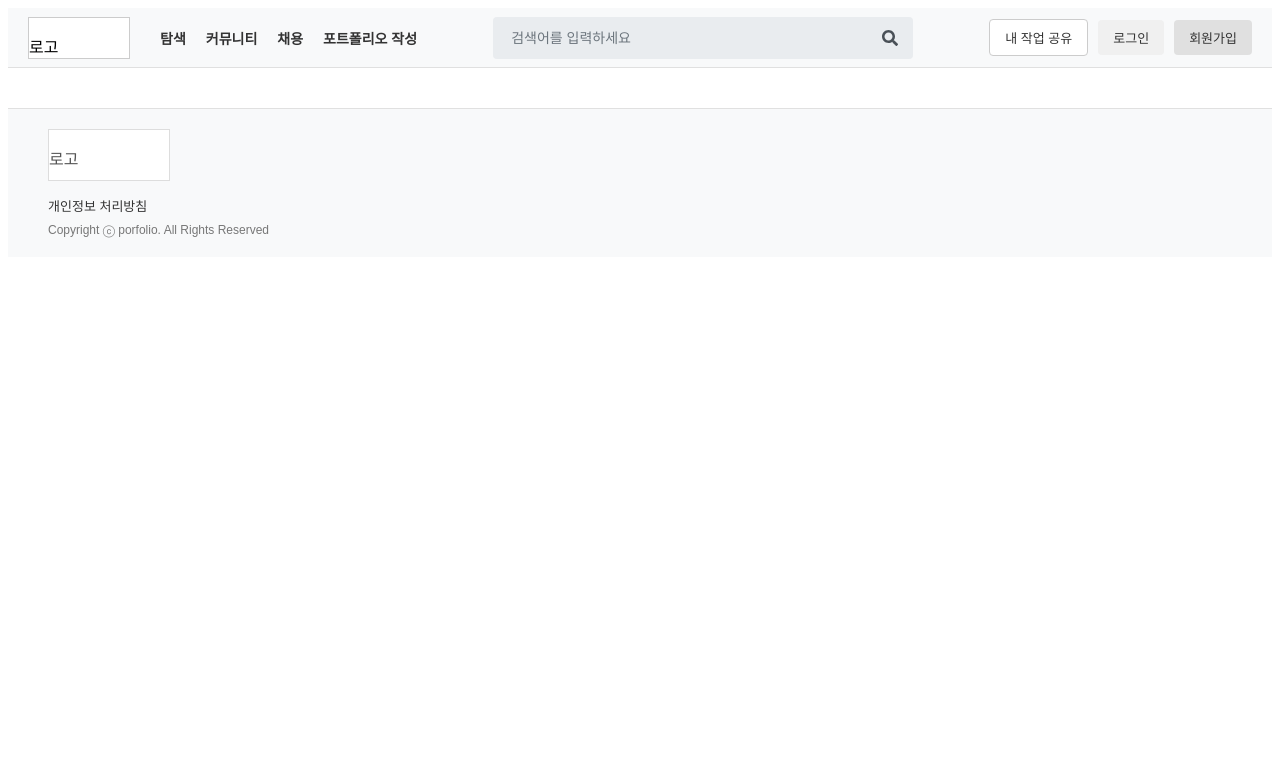
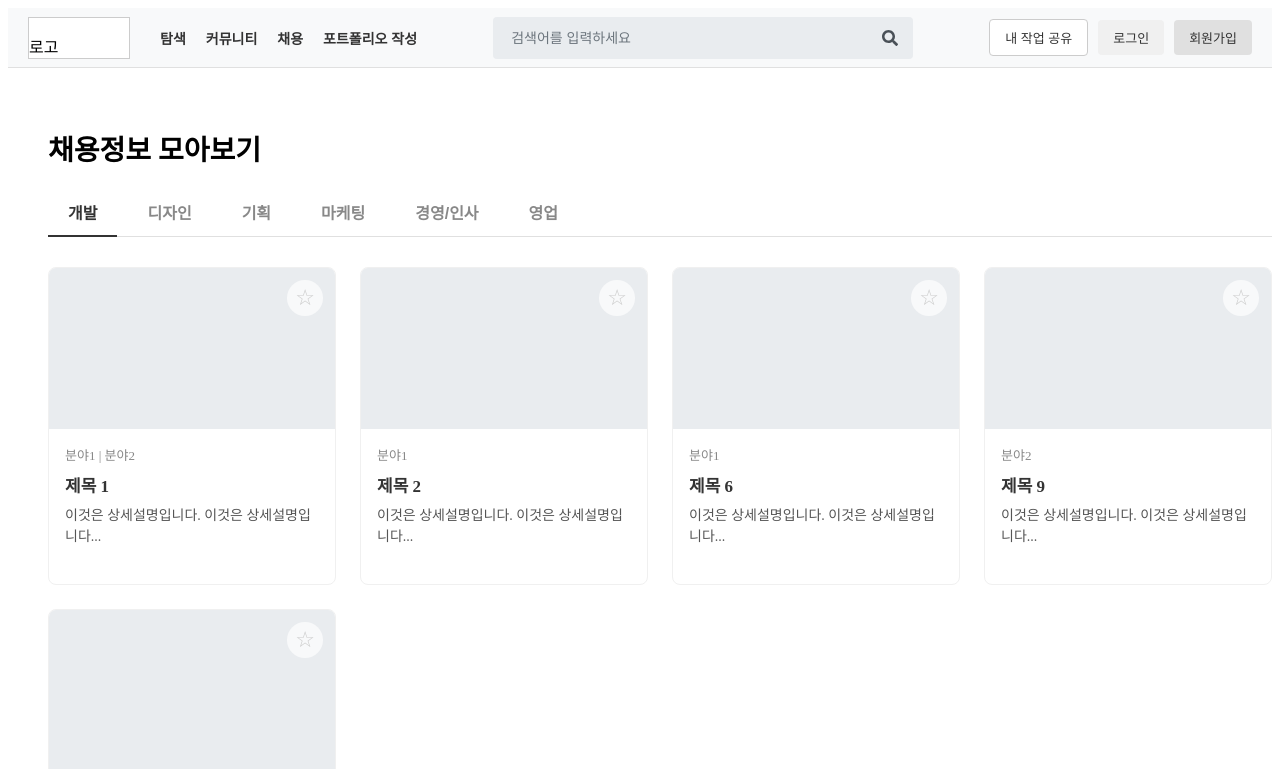
Before and after one commit to SMU-LIKELION-PROJECT-TEAM-2/resume-portfolio-frontend, a React app: page /jobs in a window 1280 px wide. Shown: the top 769 px of the page. Built offline with nearby package versions, Linux system fonts and the light colour scheme; the HTML template or start-up script is replaced by a standard one.

Commit message:
FEAT: Jobs Page 추가

```diff
--- a/src/Layout/Header/Header.jsx
+++ b/src/Layout/Header/Header.jsx
@@ -13,7 +13,7 @@ const Header = () => {
         <nav className="navigation">
           <Link to="/" className="nav-link">탐색</Link>
           <a href="#community" className="nav-link">커뮤니티</a>
-          <a href="#jobs" className="nav-link">채용</a>
+          <Link to="/jobs" className="nav-link">채용</Link>
           <Link to="/editor" className="nav-link">포트폴리오 작성</Link>
         </nav>
       </div>
--- /dev/null
+++ b/src/components/JobsPage/JobCategoryTabs.jsx
@@ -0,0 +1,56 @@
+import React from 'react';
+import styled from '@emotion/styled';
+
+const TabsContainer = styled.div`
+  display: flex;
+  gap: 10px;
+  margin-bottom: 30px;
+  border-bottom: 1px solid #e0e0e0;
+`;
+
+const TabButton = styled.button`
+  padding: 12px 20px;
+  font-size: 16px;
+  font-weight: bold;
+  color: ${props => (props.active ? '#333' : '#888')};
+  background-color: transparent;
+  border: none;
+  cursor: pointer;
+  position: relative;
+
+  &::after {
+    content: '';
+    position: absolute;
+    bottom: -1px;
+    left: 0;
+    right: 0;
+    height: 2px;
+    background-color: #333;
+    transform: ${props => (props.active ? 'scaleX(1)' : 'scaleX(0)')};
+    transition: transform 0.3s ease-in-out;
+  }
+
+  &:hover {
+    color: #333;
+  }
+`;
+
+const categories = ['개발', '디자인', '기획', '마케팅', '경영/인사', '영업'];
+
+const JobCategoryTabs = ({ activeCategory, onSelectCategory }) => {
+  return (
+    <TabsContainer>
+      {categories.map(category => (
+        <TabButton
+          key={category}
+          active={activeCategory === category}
+          onClick={() => onSelectCategory(category)}
+        >
+          {category}
+        </TabButton>
+      ))}
+    </TabsContainer>
+  );
+};
+
+export default JobCategoryTabs;
--- /dev/null
+++ b/src/components/JobsPage/JobItem.jsx
@@ -0,0 +1,96 @@
+import React from 'react';
+import styled from '@emotion/styled';
+
+const ItemContainer = styled.div`
+  background-color: #fff;
+  border: 1px solid #f0f0f0;
+  border-radius: 8px;
+  overflow: hidden;
+  display: flex;
+  flex-direction: column;
+  position: relative;
+  transition: transform 0.2s ease-in-out, box-shadow 0.2s ease-in-out;
+
+  &:hover {
+    transform: translateY(-5px);
+    box-shadow: 0 8px 15px rgba(0,0,0,0.07);
+  }
+`;
+
+const ImagePlaceholder = styled.div`
+  width: 100%;
+  padding-top: 56.25%;
+  background-color: #e9ecef;
+`;
+
+const StarIcon = styled.span`
+  position: absolute;
+  top: 12px;
+  right: 12px;
+  font-size: 22px;
+  color: #ccc;
+  cursor: pointer;
+  background-color: rgba(255, 255, 255, 0.7);
+  border-radius: 50%;
+  width: 36px;
+  height: 36px;
+  display: flex;
+  align-items: center;
+  justify-content: center;
+  &:hover {
+    color: #ffc107;
+  }
+`;
+
+const Content = styled.div`
+  padding: 16px;
+  flex-grow: 1;
+`;
+
+const Categories = styled.p`
+  font-size: 13px;
+  color: #888;
+  margin: 0 0 8px;
+  white-space: nowrap;
+  overflow: hidden;
+  text-overflow: ellipsis;
+`;
+
+const Title = styled.h3`
+  font-size: 17px;
+  font-weight: bold;
+  margin: 0 0 8px;
+  color: #333;
+  white-space: nowrap;
+  overflow: hidden;
+  text-overflow: ellipsis;
+`;
+
+const Description = styled.p`
+  font-size: 14px;
+  color: #555;
+  margin: 0;
+  line-height: 1.5;
+  height: 4.5em;
+  overflow: hidden;
+  text-overflow: ellipsis;
+  display: -webkit-box;
+  -webkit-line-clamp: 3;
+  -webkit-box-orient: vertical;
+`;
+
+const JobItem = ({ job }) => {
+  return (
+    <ItemContainer>
+      <ImagePlaceholder />
+      <Content>
+        <Categories>{job.categories.join(' | ')}</Categories>
+        <Title>{job.title}</Title>
+        <Description>{job.description}</Description>
+      </Content>
+      <StarIcon>☆</StarIcon>
+    </ItemContainer>
+  );
+};
+
+export default JobItem;
--- /dev/null
+++ b/src/components/JobsPage/JobList.jsx
@@ -0,0 +1,36 @@
+import React from 'react';
+import styled from '@emotion/styled';
+import JobItem from './JobItem';
+
+const ListContainer = styled.div`
+  display: grid;
+  grid-template-columns: repeat(4, 1fr);
+  gap: 24px;
+  margin-bottom: 40px;
+
+  @media (max-width: 1200px) {
+    grid-template-columns: repeat(3, 1fr);
+  }
+  @media (max-width: 768px) {
+    grid-template-columns: repeat(2, 1fr);
+  }
+  @media (max-width: 576px) {
+    grid-template-columns: 1fr;
+  }
+`;
+
+const JobList = ({ jobs }) => {
+  if (!jobs || jobs.length === 0) {
+    return <p style={{ textAlign: 'center', minHeight: '300px', paddingTop: '100px' }}>해당 카테고리의 채용 공고가 없습니다.</p>;
+  }
+
+  return (
+    <ListContainer>
+      {jobs.map(job => (
+        <JobItem key={job.id} job={job} />
+      ))}
+    </ListContainer>
+  );
+};
+
+export default JobList;
--- /dev/null
+++ b/src/pages/JobsPage/JobsPage.jsx
@@ -0,0 +1,54 @@
+import React, { useState } from 'react';
+import styled from '@emotion/styled';
+import JobCategoryTabs from '../../components/JobsPage/JobCategoryTabs';
+import JobList from '../../components/JobsPage/JobList';
+import Pagination from '../../components/MainPage/Pagination';
+
+const PageContainer = styled.div`
+  width: 100%;
+  max-width: 1280px;
+  margin: 40px auto;
+  padding: 0 20px;
+`;
+
+const Title = styled.h1`
+  font-size: 28px;
+  font-weight: bold;
+  margin-bottom: 20px;
+`;
+
+const dummyJobs = [
+  { id: 1, categories: ['분야1', '분야2'], title: '제목 1', description: '이것은 상세설명입니다. 이것은 상세설명입니다...', category: '개발' },
+  { id: 2, categories: ['분야1'], title: '제목 2', description: '이것은 상세설명입니다. 이것은 상세설명입니다...', category: '개발' },
+  { id: 3, categories: ['분야1', '분야3'], title: '제목 3', description: '이것은 상세설명입니다. 이것은 상세설명입니다...', category: '디자인' },
+  { id: 4, categories: ['분야2'], title: '제목 4', description: '이것은 상세설명입니다. 이것은 상세설명입니다...', category: '기획' },
+  { id: 5, categories: ['분야3'], title: '제목 5', description: '이것은 상세설명입니다. 이것은 상세설명입니다...', category: '마케팅' },
+  { id: 6, categories: ['분야1'], title: '제목 6', description: '이것은 상세설명입니다. 이것은 상세설명입니다...', category: '개발' },
+  { id: 7, categories: ['분야2', '분야3'], title: '제목 7', description: '이것은 상세설명입니다. 이것은 상세설명입니다...', category: '디자인' },
+  { id: 8, categories: ['분야1'], title: '제목 8', description: '이것은 상세설명입니다. 이것은 상세설명입니다...', category: '영업' },
+  { id: 9, categories: ['분야2'], title: '제목 9', description: '이것은 상세설명입니다. 이것은 상세설명입니다...', category: '개발' },
+  { id: 10, categories: ['분야3'], title: '제목 10', description: '이것은 상세설명입니다. 이것은 상세설명입니다...', category: '경영/인사' },
+  { id: 11, categories: ['분야1', '분야2'], title: '제목 11', description: '이것은 상세설명입니다. 이것은 상세설명입니다...', category: '개발' },
+  { id: 12, categories: ['분야3'], title: '제목 12', description: '이것은 상세설명입니다. 이것은 상세설명입니다...', category: '기획' },
+];
+
+
+const JobsPage = () => {
+  const [activeCategory, setActiveCategory] = useState('개발');
+
+  const filteredJobs = dummyJobs.filter(job => job.category === activeCategory);
+
+  return (
+    <PageContainer>
+      <Title>채용정보 모아보기</Title>
+      <JobCategoryTabs
+        activeCategory={activeCategory}
+        onSelectCategory={setActiveCategory}
+      />
+      <JobList jobs={filteredJobs} />
+      <Pagination />
+    </PageContainer>
+  );
+};
+
+export default JobsPage;
--- a/src/routes/Router.jsx
+++ b/src/routes/Router.jsx
@@ -6,6 +6,7 @@ import TemplateList from '../pages/TemplateList';
 import PopularPortfolio from '../pages/PopularPortfolio';
 import TeamMatching from '../pages/TeamMatching';
 import Community from '../pages/Community';
+import JobsPage from '../pages/JobsPage/JobsPage';
 import PortfolioEditorPage from '../pages/PortfolioEditorPage/PortfolioEditorPage';
 import SkillProject from '../pages/SkillProject';
 import StudyRecommend from '../pages/StudyRecommend';
@@ -25,6 +26,7 @@ function Router() {
       <Route path="/category/portfolio" element={<PopularPortfolio />} />
       <Route path="/category/team" element={<TeamMatching />} />
       <Route path="/community" element={<Community />} />
+      <Route path="/jobs" element={<JobsPage />} />
       <Route path="/editor" element={<PortfolioEditorPage />} />
       <Route path="/project/recommend" element={<SkillProject />} />
       <Route path="/project/study" element={<StudyRecommend />} />
```
